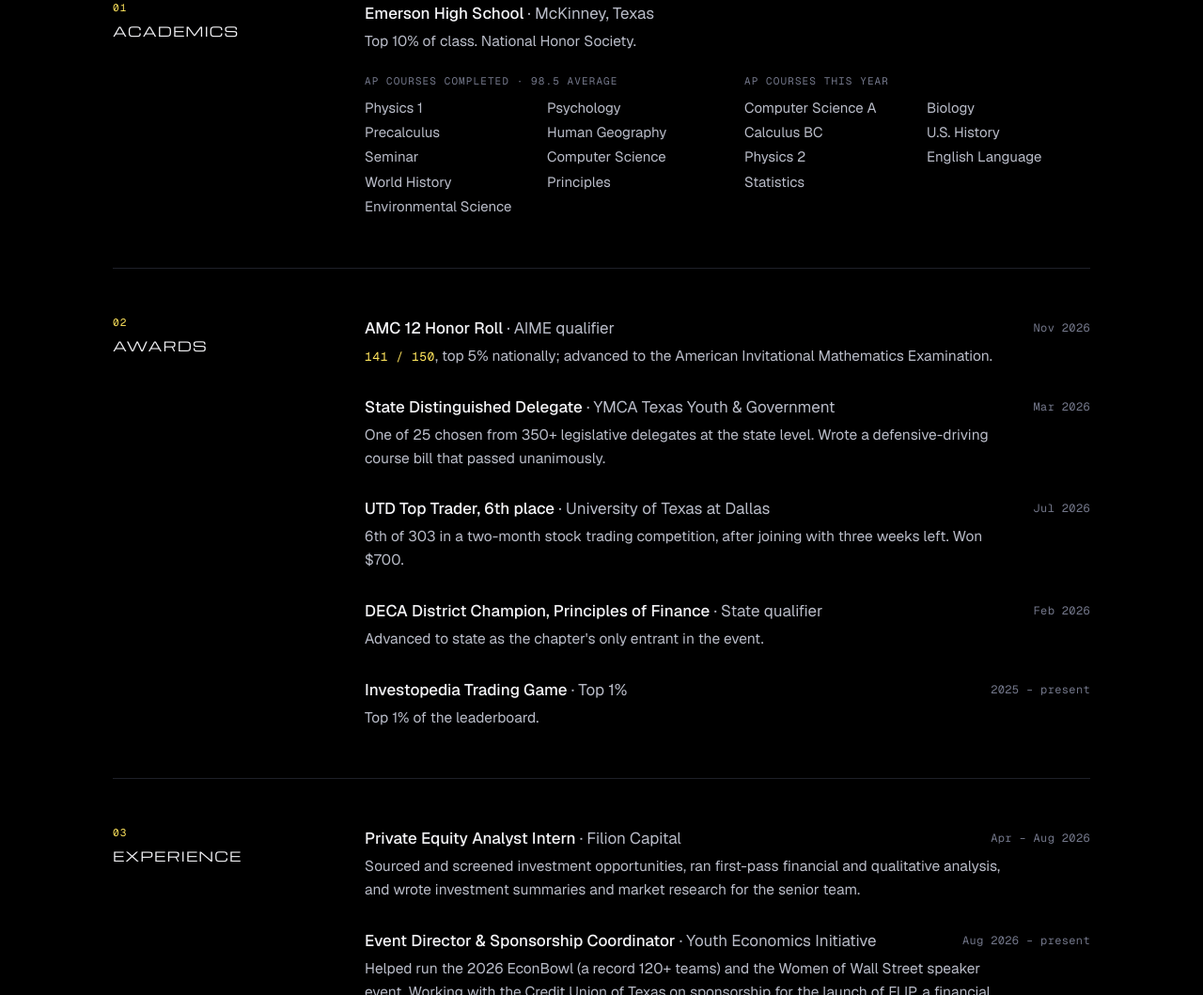
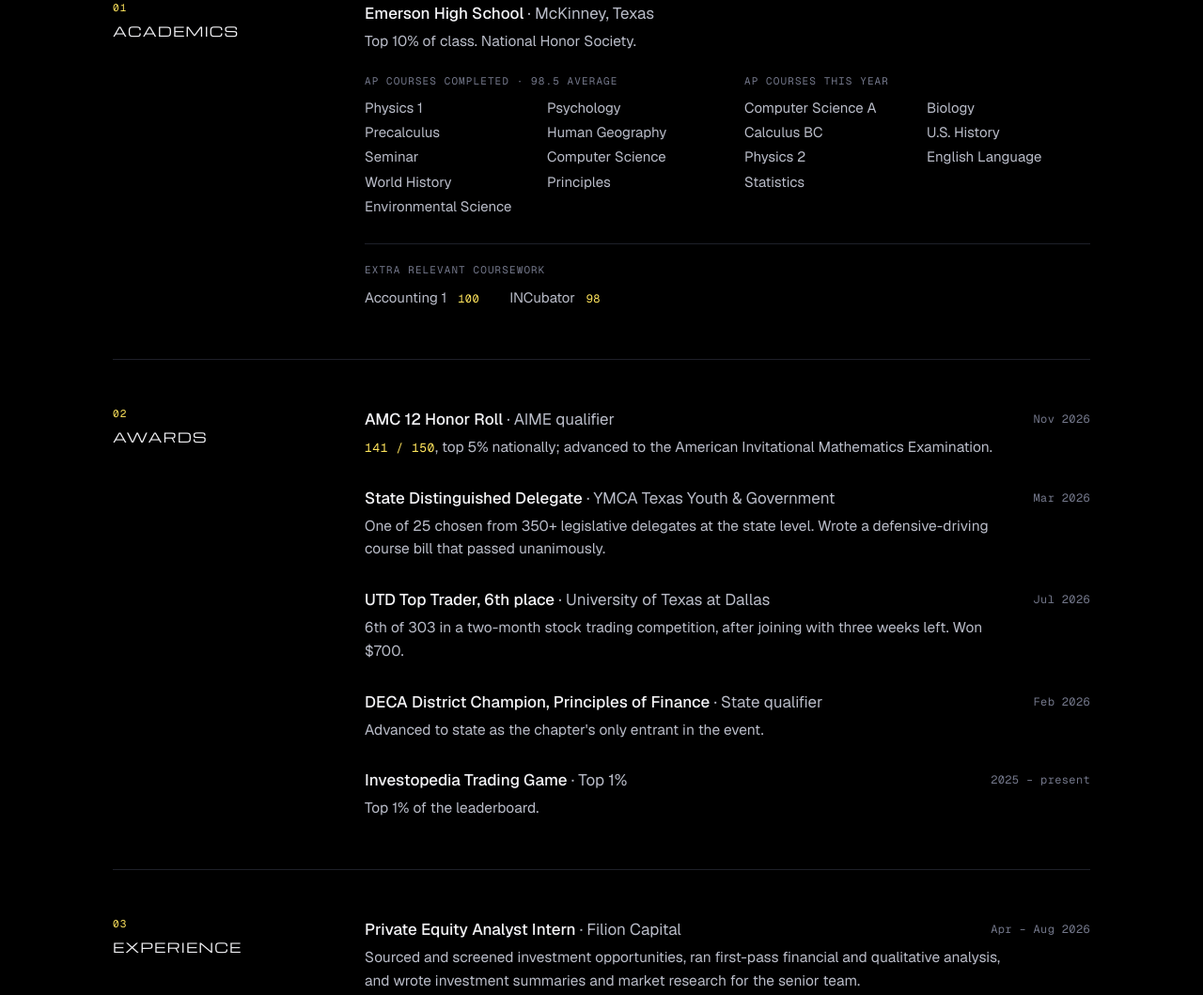
Before and after one commit to hasmus25/portfolio, a plain HTML site: page index.html in a window 1280 px wide. Shown: the part 655-1714 px from the top of the page at 94% size. Drawn offline with nearby package versions, Linux system fonts and the light colour scheme.

Commit message:
Extra relevant coursework: Accounting 1, INCubator

```diff
--- a/index.html
+++ b/index.html
@@ -60,6 +60,9 @@ h2 { font: 400 clamp(20px, 2.4vw, 26px)/1.2 var(--wide); margin: 0 0 8px; letter
 .courses { display: grid; grid-template-columns: repeat(auto-fit, minmax(240px, 1fr)); gap: 18px 36px; margin-top: 22px; }
 .courses h4 { font: 400 11px/1.4 var(--mono); letter-spacing: .1em; text-transform: uppercase; color: var(--g); margin: 0 0 8px; }
 .courses ul { margin: 0; padding: 0; list-style: none; columns: 2 130px; column-gap: 20px; color: var(--w2); font-size: 15px; line-height: 1.75; }
+.courses.extra { margin-top: 26px; padding-top: 20px; border-top: 1px solid var(--rule); }
+.courses ul.graded { columns: auto; display: flex; flex-wrap: wrap; gap: 6px 32px; }
+.courses ul.graded b { font: 400 12px/1 var(--mono); color: var(--acc); margin-left: 8px; letter-spacing: .04em; }
 
 /* trading research: the seven curves, drawn when the section comes into view */
 .tr-fig { position: relative; margin: 6px 0 22px; }
@@ -121,6 +124,9 @@ footer { border-top: 1px solid var(--rule); padding-block: 28px calc(28px + env(
         <div class="courses">
           <div><h4>AP courses completed · 98.5 average</h4><ul><li>Physics 1</li><li>Precalculus</li><li>Seminar</li><li>World History</li><li>Environmental Science</li><li>Psychology</li><li>Human Geography</li><li>Computer Science Principles</li></ul></div>
           <div><h4>AP courses this year</h4><ul><li>Computer Science A</li><li>Calculus BC</li><li>Physics 2</li><li>Statistics</li><li>Biology</li><li>U.S. History</li><li>English Language</li></ul></div>
+        </div>
+        <div class="courses extra">
+          <div><h4>Extra relevant coursework</h4><ul class="graded"><li>Accounting 1 <b>100</b></li><li>INCubator <b>98</b></li></ul></div>
         </div>
       </div>
     </section>
```
